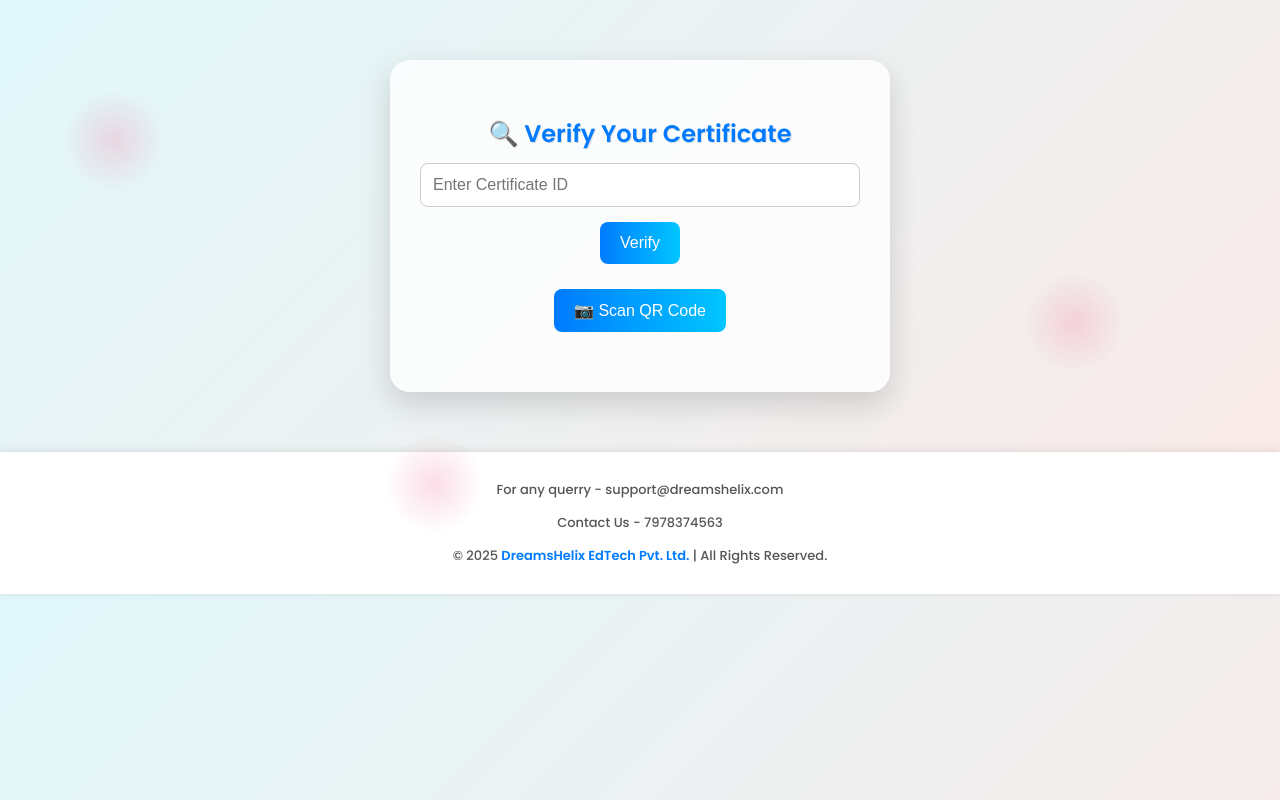
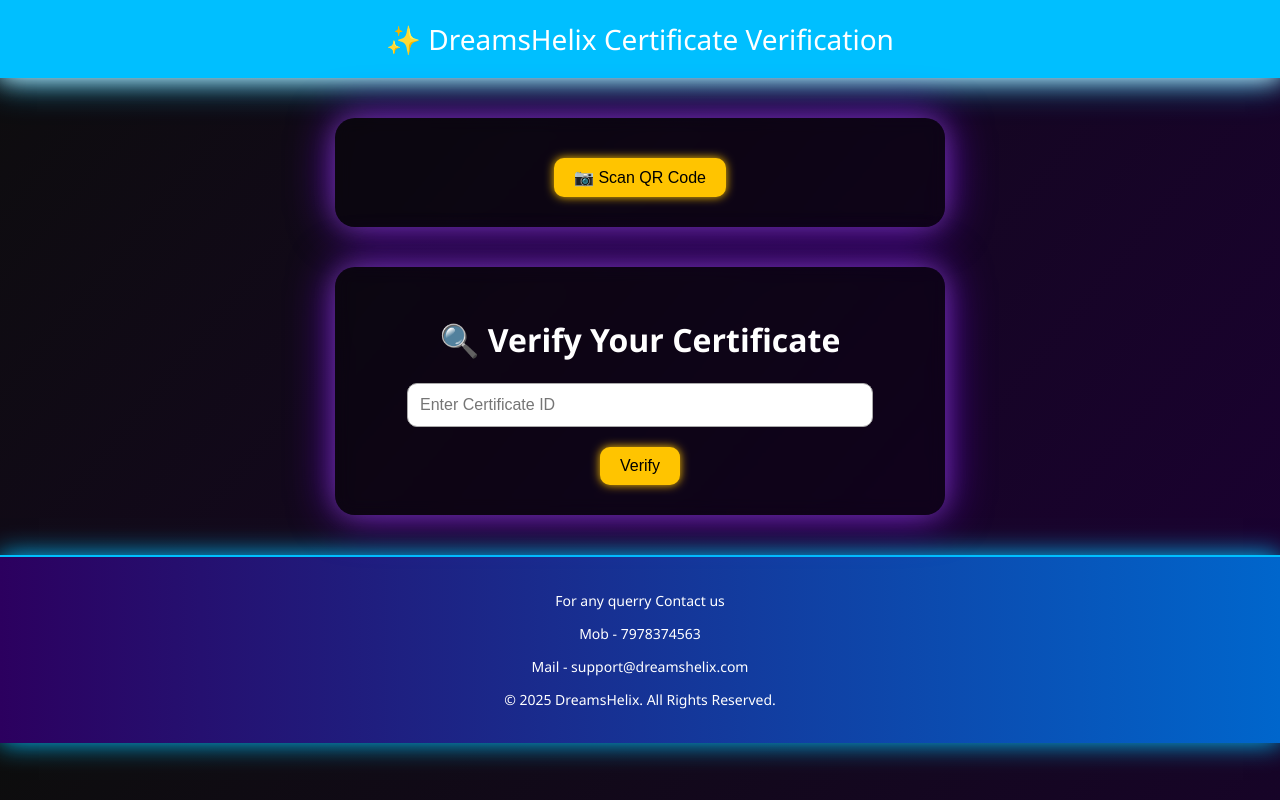
Before and after one commit to mrbin509/dreamshelix-cert-generator, a Flask app: page /home in a window 1280 px wide. Run offline with Flask 3, Linux system fonts and the light colour scheme.

Commit message:
Updated dreamshelix-cert-generator.py file

```diff
--- a/flask-verifier/templates/scanner.html
+++ b/flask-verifier/templates/scanner.html
@@ -2,160 +2,191 @@
 <html lang="en">
 <head>
   <meta charset="UTF-8">
-  <title>DreamsHelix | Certificate Scanner</title>
+  <title>DreamsHelix | Certificate Verification System</title>
   <meta name="viewport" content="width=device-width, initial-scale=1">
   <script src="https://unpkg.com/html5-qrcode" type="text/javascript"></script>
   <link href="https://fonts.googleapis.com/css2?family=Poppins:wght@500;600&display=swap" rel="stylesheet">
+  <style>
+
   <style>
     * {
       box-sizing: border-box;
     }
 
     body {
-      font-family: 'Poppins', sans-serif;
-      background: linear-gradient(135deg, #e0f7fa, #fbe9e7);
+      font-family: 'Segoe UI', sans-serif;
       margin: 0;
       padding: 0;
+      text-align: center;
+      background: linear-gradient(130deg, #0d0d0d, #1b0033);
+      color: white;
       overflow-x: hidden;
-      position: relative;
     }
 
-    .petal {
-      position: absolute;
-      width: 100px;
-      height: 100px;
-      background: radial-gradient(circle at center, #f48fb1 0%, transparent 70%);
-      border-radius: 50%;
-      animation: float 20s infinite ease-in-out;
-      opacity: 0.3;
+    header {
+      background: #00bfff;
+      color: #fff;
+      padding: 20px;
+      font-size: 28px;
+      box-shadow: 0 0 20px #00bfff;
+      animation: glowPulse 2s infinite;
     }
 
-    .petal:nth-child(1) {
-      top: 10%;
-      left: 5%;
-      animation-delay: 0s;
-    }
-    .petal:nth-child(2) {
-      top: 40%;
-      left: 80%;
-      animation-delay: 5s;
-    }
-    .petal:nth-child(3) {
-      top: 70%;
-      left: 30%;
-      animation-delay: 10s;
-    }
-
-    @keyframes float {
-      0% { transform: translateY(0) rotate(0deg); }
-      50% { transform: translateY(-30px) rotate(180deg); }
-      100% { transform: translateY(0) rotate(360deg); }
+    @keyframes glowPulse {
+      0% { box-shadow: 0 0 8px #00bfff; }
+      50% { box-shadow: 0 0 25px #fff, 0 0 45px #00bfff; }
+      100% { box-shadow: 0 0 8px #00bfff; }
     }
 
     .container {
-      max-width: 500px;
-      margin: 60px auto;
-      background: #ffffffcc;
-      padding: 40px 30px;
-      text-align: center;
+      max-width: 550px;
+      margin: 40px auto;
+      background: rgba(0, 0, 0, 0.3);
       border-radius: 20px;
-      box-shadow: 0 12px 30px rgba(0, 0, 0, 0.15);
-      position: relative;
-      z-index: 10;
-      transition: transform 0.3s ease;
+      padding: 30px;
+      backdrop-filter: blur(8px);
+      box-shadow: 0 0 25px rgba(255, 255, 255, 0.2), 0 0 45px #6600cc;
+      transition: 0.3s ease;
     }
 
-    .container:hover {
-      transform: scale(1.02);
+    h2 {
+      color: #ffc400;
+      margin-bottom: 20px;
     }
 
-    h1 {
-      color: #007BFF;
-      font-size: 24px;
-      margin-bottom: 12px;
-      text-shadow: 1px 1px #e0e0e0;
+    .scanner-touch {
+      width: 220px;
+      height: 220px;
+      background: #0f0026;
+      border: 2px dashed #ffc400;
+      border-radius: 20px;
+      margin: 20px auto;
+      display: flex;
+      justify-content: center;
+      align-items: center;
+      color: #ffc400;
+      font-size: 16px;
+      cursor: pointer;
+      transition: 0.3s;
+      box-shadow: 0 0 15px #ffc400;
+      animation: scannerGlow 2s infinite alternate;
+    }
+
+    @keyframes scannerGlow {
+      from {
+        box-shadow: 0 0 10px #ffc400, 0 0 5px #ffffff10;
+      }
+      to {
+        box-shadow: 0 0 25px #ffc400, 0 0 15px #ffffff50;
+      }
+    }
+
+    #reader {
+      width: 100%;
+      max-width: 320px;
+      margin: 20px auto;
+      display: none;
+      border: 2px solid #ffc400;
+      border-radius: 12px;
+      box-shadow: 0 0 25px #ffc400;
     }
 
     input[type="text"] {
       padding: 12px;
-      width: 100%;
+      width: 80%;
       font-size: 16px;
-      margin-bottom: 15px;
-      border: 1px solid #ccc;
-      border-radius: 8px;
-      transition: box-shadow 0.3s ease;
-    }
-
-    input[type="text"]:focus {
-      box-shadow: 0 0 8px #007BFF;
-      outline: none;
+      border: 1px solid #aaa;
+      border-radius: 10px;
+      margin-bottom: 10px;
     }
 
     button {
-      background: linear-gradient(90deg, #007BFF, #00C6FF);
-      color: #fff;
+      background: #ffc400;
+      color: #000;
       border: none;
-      padding: 12px 20px;
+      padding: 10px 20px;
       font-size: 16px;
-      border-radius: 8px;
+      border-radius: 10px;
       cursor: pointer;
-      transition: background 0.3s ease, transform 0.2s;
+      margin-top: 10px;
+      transition: 0.3s ease-in-out;
+      box-shadow: 0 0 10px #ffc400;
     }
 
     button:hover {
-      background: linear-gradient(90deg, #0056b3, #0099cc);
-      transform: scale(1.05);
+      background: #fff;
+      color: #000;
     }
 
-    .qr-box {
-      margin: 25px auto;
+    #result {
+      margin-top: 20px;
+      padding: 20px;
+      background: rgba(255, 255, 255, 0.07);
+      border-radius: 12px;
+      display: none;
+      animation: resultGlow 2s infinite alternate;
+      box-shadow: 0 0 20px #00ffcc, 0 0 30px #00ffcc50;
     }
 
-    .result {
-      margin-top: 20px;
+    @keyframes resultGlow {
+      from {
+        box-shadow: 0 0 15px #00ffcc, 0 0 8px #00ffcc33;
+      }
+      to {
+        box-shadow: 0 0 25px #00ffcc, 0 0 15px #00ffcc99;
+      }
+    }
+
+    .close-scan {
+      margin-top: 10px;
+      color: #ffc400;
+      font-size: 14px;
+      text-decoration: underline;
+      cursor: pointer;
+      display: none;
     }
 
     footer {
-      margin-top: 50px;
+      margin-top: 40px;
+      padding: 20px 10px;
+      background: linear-gradient(90deg, #2c005f, #0066cc);
+      color: #fff;
+      font-size: 14px;
       text-align: center;
-      font-size: 13px;
-      color: #555;
-      background: #fff;
-      padding: 15px 0;
-      box-shadow: 0 -1px 8px rgba(0,0,0,0.1);
-    }
-
-    footer strong {
-      color: #007BFF;
+      box-shadow: 0 0 25px #00bfff;
+      border-top: 2px solid #00bfff;
     }
   </style>
 </head>
 <body>
-  <!-- Petals for animation -->
-  <div class="petal"></div>
-  <div class="petal"></div>
-  <div class="petal"></div>
 
-  <!-- Main Container -->
+<header>✨ DreamsHelix Certificate Verification</header>
+
+<!-- QR Code Scanner Section -->
+<div class="container">
+  <div id="qr-reader" class="qr-box"></div>
+  <button onclick="startQRScanner()">📷 Scan QR Code</button>
+  <div class="result" id="result"></div>
+</div>
+
+<!-- Certificate ID Input Section -->
 <div class="container">
   <h1>🔍 Verify Your Certificate</h1>
   <form action="/verify" method="GET">
     <input type="text" name="cert_id" id="cert_id" placeholder="Enter Certificate ID" required>
     <button type="submit">Verify</button>
   </form>
-
-    <div id="qr-reader" class="qr-box"></div>
-    <button onclick="startQRScanner()">📷 Scan QR Code</button>
-
-    <div class="result" id="result"></div>
 </div>
 
+<!-- 🌟 FOOTER SECTION -->
 <footer>
-    <p>For any querry - support@dreamshelix.com</p>
-    <p>Contact Us - 7978374563</p>
-    <p>© 2025 <strong>DreamsHelix EdTech Pvt. Ltd.</strong> | All Rights Reserved.</p>
+  <p>For any querry Contact us</p>
+  <p>Mob - 7978374563</p>
+  <p>Mail - support@dreamshelix.com</p>
+  <p>© 2025 DreamsHelix. All Rights Reserved.</p>
 </footer>
 
+<!-- QR Code Scanner Script -->
 <script>
   function startQRScanner() {
     const qrBox = document.getElementById("qr-reader");
@@ -172,12 +203,15 @@
         qrBox.innerHTML = "✅ QR Code detected!";
       },
       errorMessage => {
-          // Silently ignore
+        // Ignore errors silently
       }
     ).catch(err => {
       qrBox.innerHTML = "❌ Camera access denied or unavailable.";
     });
   }
 </script>
+
+
+
 </body>
 </html>
```
Lines whose indentation alone changed are shown as unchanged.
